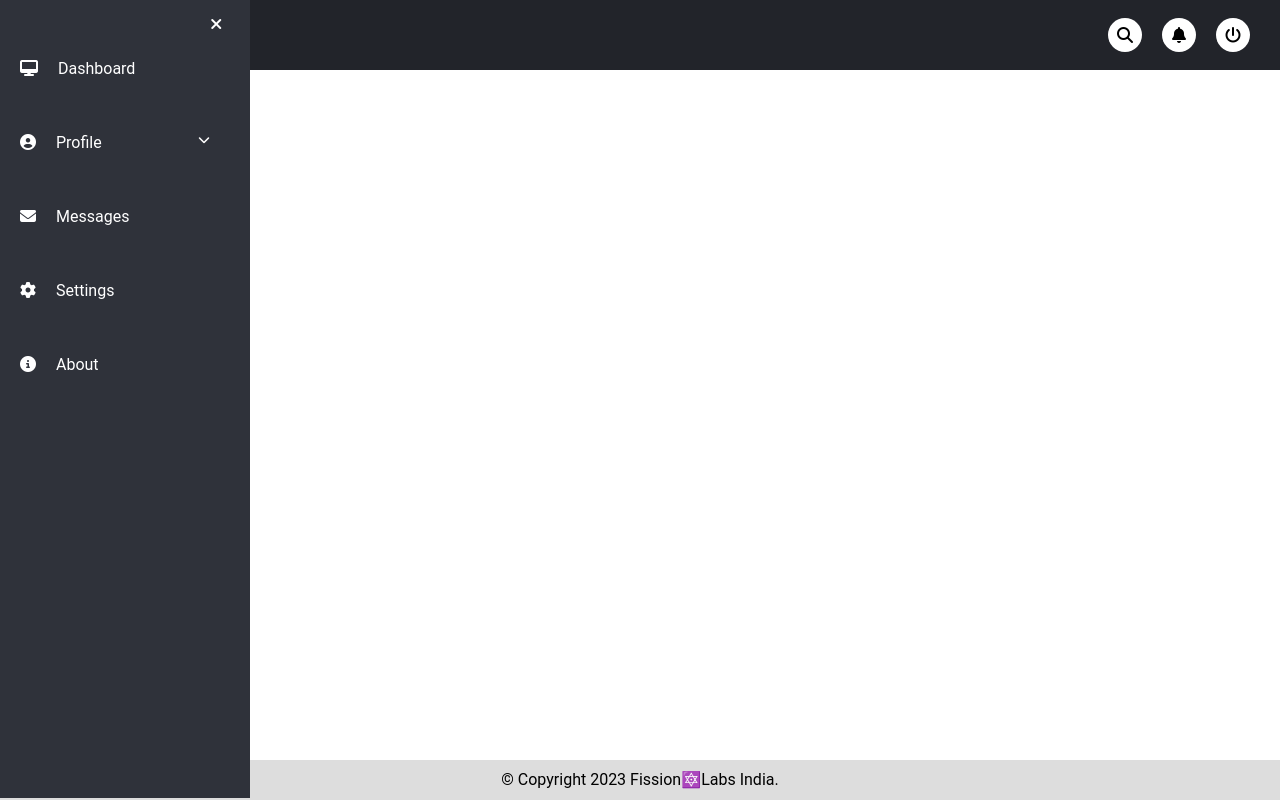
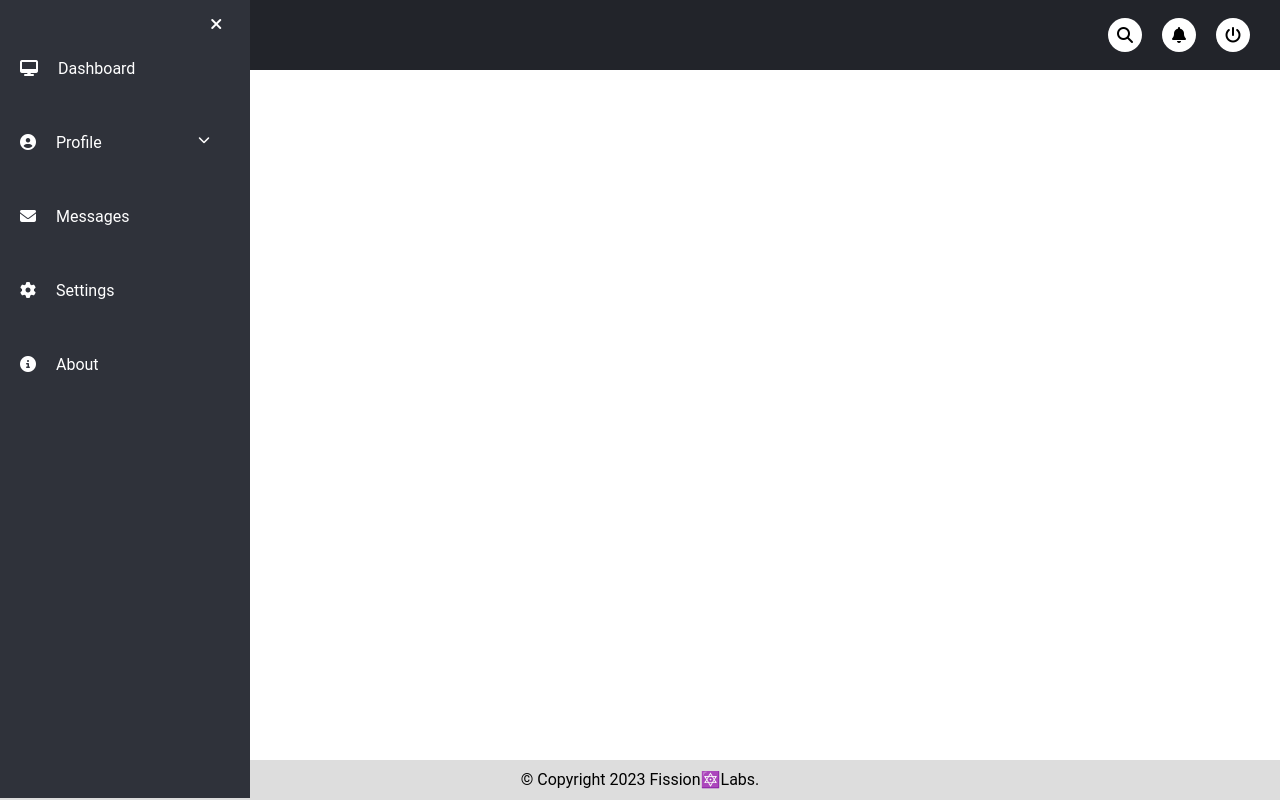
Before and after one commit to zameerSheikh/webpack-remote, a React app: page / in a window 1280 px wide. Built offline with nearby package versions, Linux system fonts and the light colour scheme.

Commit message:
Footer update

```diff
--- a/src/Footer.jsx
+++ b/src/Footer.jsx
@@ -4,6 +4,6 @@ import './Footer.css';
 export default function Counter() {
 
     return (
-        <footer className="footer">&copy; Copyright 2023 Fission🔯Labs India.</footer>
+        <footer className="footer">&copy; Copyright 2023 Fission🔯Labs.</footer>
     )
 }
```
